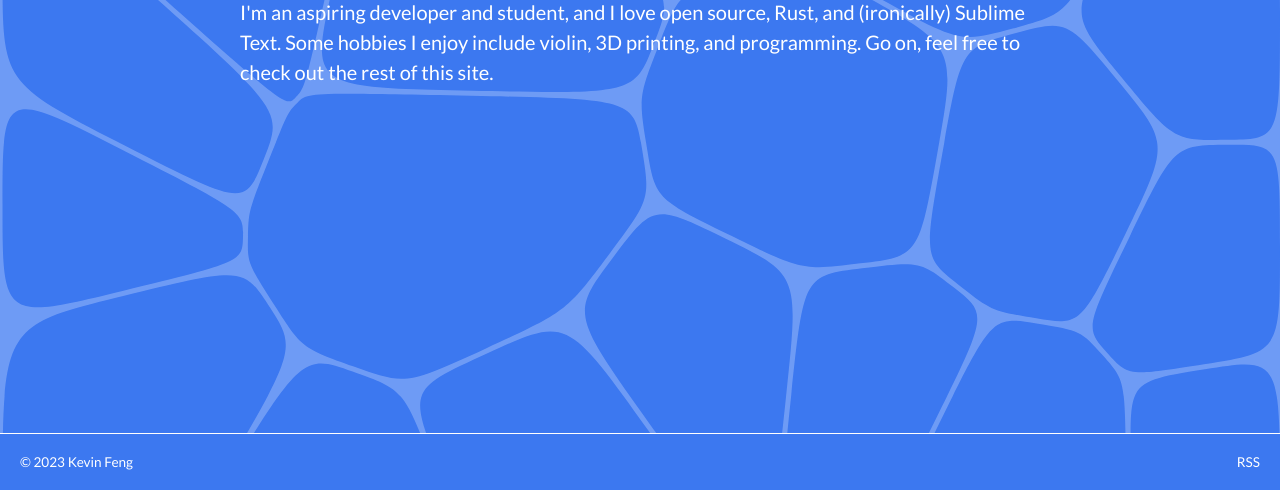
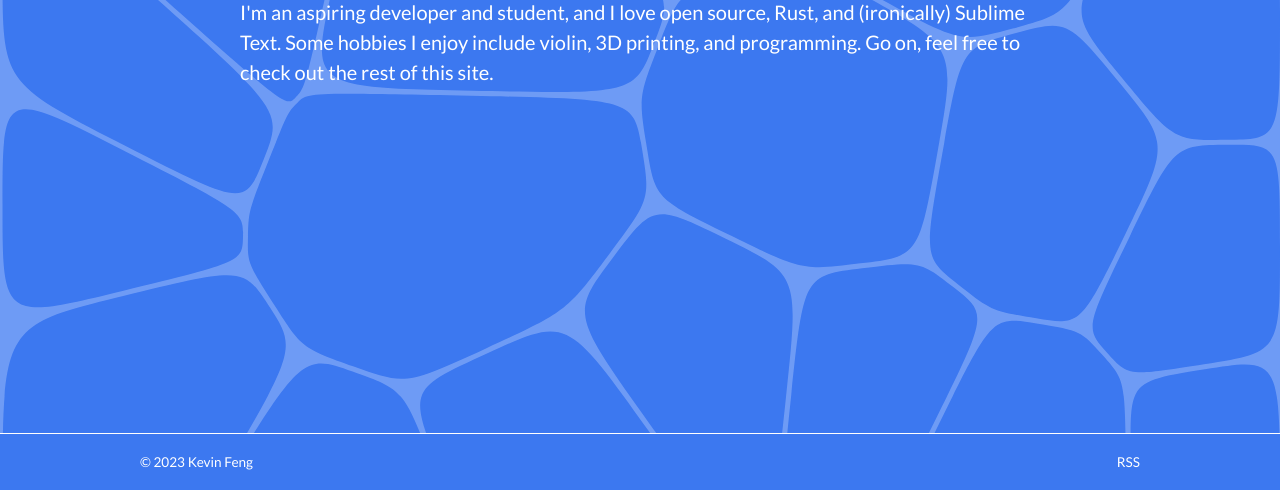
Before and after one commit to HereIsKevin/old-website, an Astro site: page / in a window 1280 px wide. Shown: the part 367-857 px from the top of the page. Built offline with nearby package versions, Linux system fonts and the light colour scheme; Astro itself is replaced by a stand-in of ours.

Commit message:
🔧 Fix footer layout

```diff
--- a/src/components/Footer.astro
+++ b/src/components/Footer.astro
@@ -5,21 +5,30 @@ export type Props = HTMLAttributes<"footer">
 ---
 
 <footer {...Astro.props}>
-  <p>&copy; 2023 Kevin Feng</p>
-  <span class="spacer"></span>
-  <a href="/rss.xml">RSS</a>
+  <div class="container">
+    <p>&copy; 2023 Kevin Feng</p>
+    <span class="spacer"></span>
+    <a href="/rss.xml">RSS</a>
+  </div>
 </footer>
 
 <style>
   footer {
-    display: flex;
-    padding: 20px;
-
     background-color: var(--color-background);
     color: var(--color-foreground);
     border-top-width: 1px;
     border-top-style: solid;
     border-top-color: var(--color-border);
+  }
+
+  .container {
+    display: flex;
+    margin: auto;
+    padding-top: 20px;
+    padding-bottom: 20px;
+    padding-left: 25px;
+    padding-right: 25px;
+    max-width: var(--page-width);
   }
 
   p {
```
